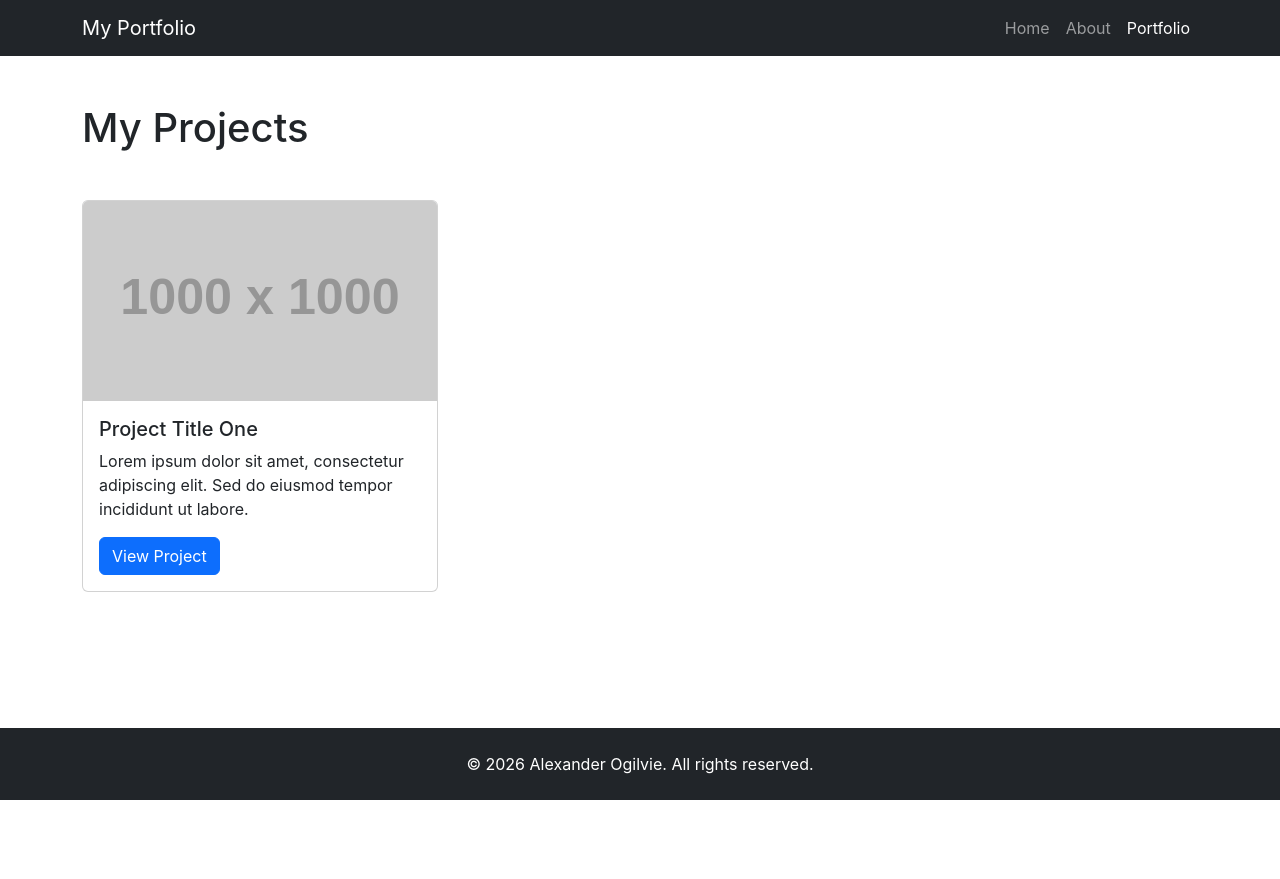
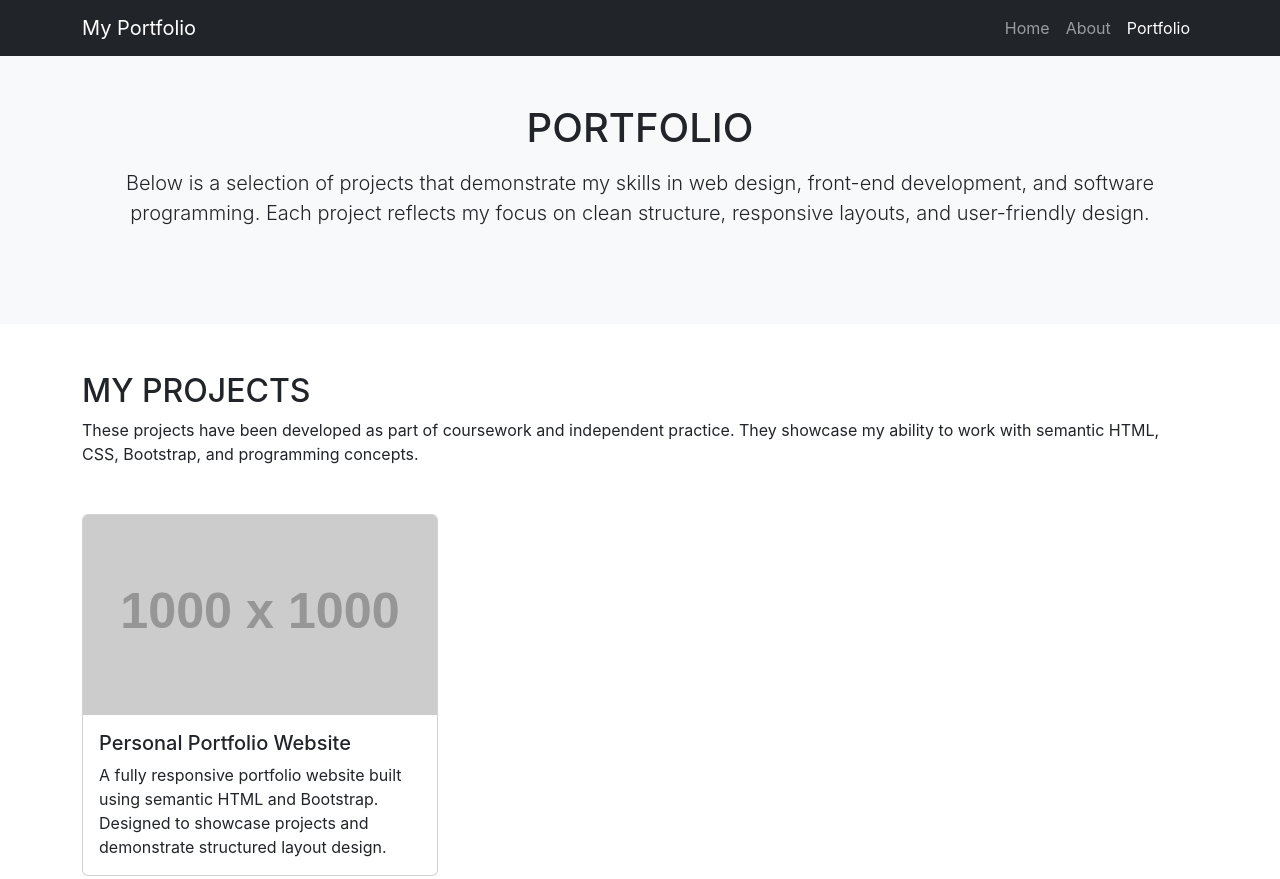
Before and after one commit to alex-ogilvie/portfolio, a plain HTML site: page portfolio.html in a window 1280 px wide. Shown: the top 879 px of the page. Before the commit the page ends 800 px from the top, so only its background shows below. Drawn offline with nearby package versions, Linux system fonts and the light colour scheme; placeholder pictures from the web are drawn by us.

Commit message:
Filled contents of portfolio page

```diff
--- a/css/style.css
+++ b/css/style.css
@@ -7,6 +7,10 @@ body {
 
 main {
     flex: 1;
+}
+
+.hero {
+    padding: 5rem 0;
 }
 
 .card {
--- a/portfolio.html
+++ b/portfolio.html
@@ -33,10 +33,22 @@
     </header>
 
     <main>
+        <section class="hero bg-light py-5">
+            <div class="container text-center">
+                <h1 class="mb-3">PORTFOLIO</h1>
+                <p class="lead mb-5">
+                    Below is a selection of projects that demonstrate my skills in web design, front-end development, and software programming. Each project reflects my focus on clean structure, responsive layouts, and user-friendly design.
+                </p>
+            </div>
+        </section>
+
         <section class="py-5">
             <div class="container">
-                <h1 class="mb-5">My Projects</h1>
 
+                <h2>MY PROJECTS</h2>
+                <p class="mb-5">
+                    These projects have been developed as part of coursework and independent practice. They showcase my ability to work with semantic HTML, CSS, Bootstrap, and programming concepts.
+                </p>
                 <div class="row">
 
                     <!-- Project Card Start -->
@@ -44,9 +56,8 @@
                         <div class="card h-100">
                             <img src="https://placehold.co/1000/webp" class="card-img-top" alt="Placeholder image">
                             <div class="card-body">
-                                <h5 class="card-title">Project Title One</h5>
-                                <p class="card-text">Lorem ipsum dolor sit amet, consectetur adipiscing elit. Sed do eiusmod tempor incididunt ut labore.</p>
-                                <a href="#" class="btn btn-primary">View Project</a>
+                                <h5 class="card-title">Personal Portfolio Website</h5>
+                                <p class="card-text">A fully responsive portfolio website built using semantic HTML and Bootstrap. Designed to showcase projects and demonstrate structured layout design.</p>
                             </div>
                         </div>
                     </div>
```
